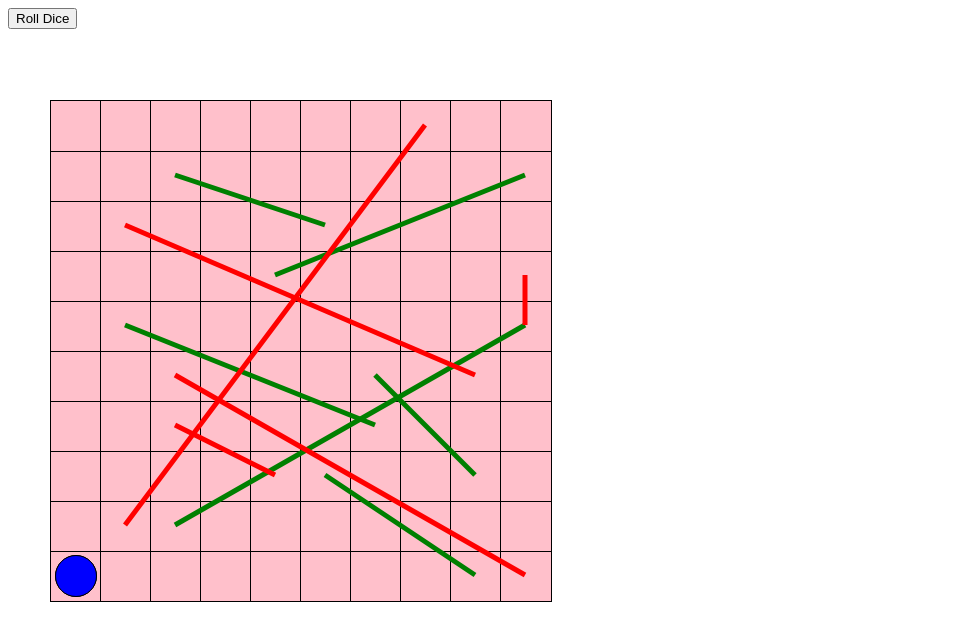
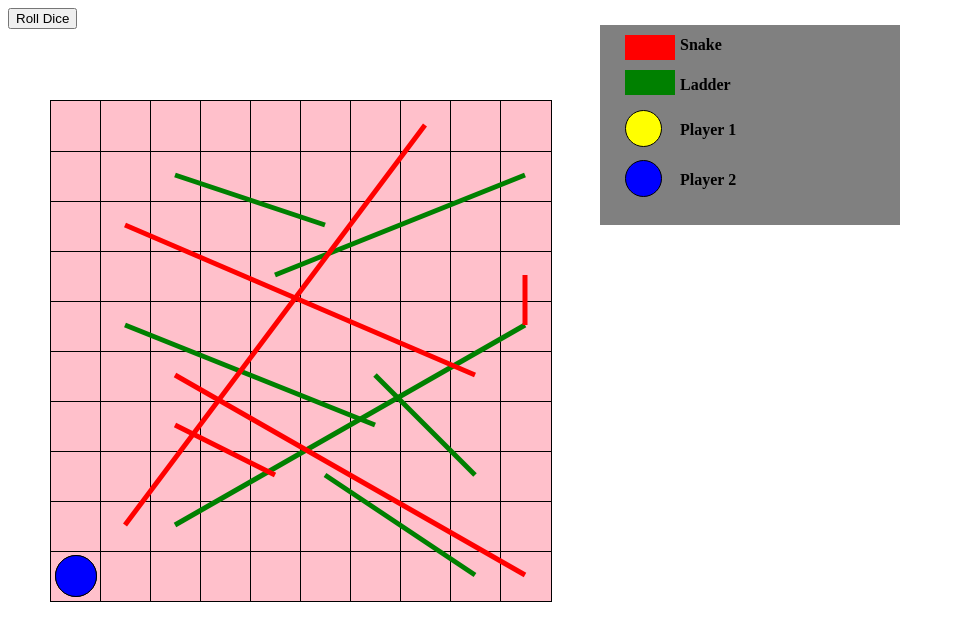
Before and after one commit to arpeggiobd/snake-and-ladder, a plain HTML site: page index.html in a window 1280 px wide. Shown: the whole page, without its empty margins (0-955 px from the left). Drawn offline with nearby package versions, Linux system fonts and the light colour scheme.

Commit message:
adding legend

```diff
--- a/index.html
+++ b/index.html
@@ -16,6 +16,24 @@
 
 <body>
     <button onclick=rollDice()>Roll Dice</button>
+    <div id=legend>
+        <div class=red></div>
+        <div class=redText>
+            <p>Snake</p>
+        </div>
+        <div class=green></div>
+        <div class=greenText>
+            <p>Ladder</p>
+        </div>
+        <div class=yellowCircle></div>
+        <div class=yellowCircleText>
+            <p>Player 1</p>
+        </div>
+        <div class=blueCircle></div>
+        <div class=blueCircleText>
+            <p>Player 2</p>
+        </div>
+    </div>
     <div id=board>
 
     </div>
```
